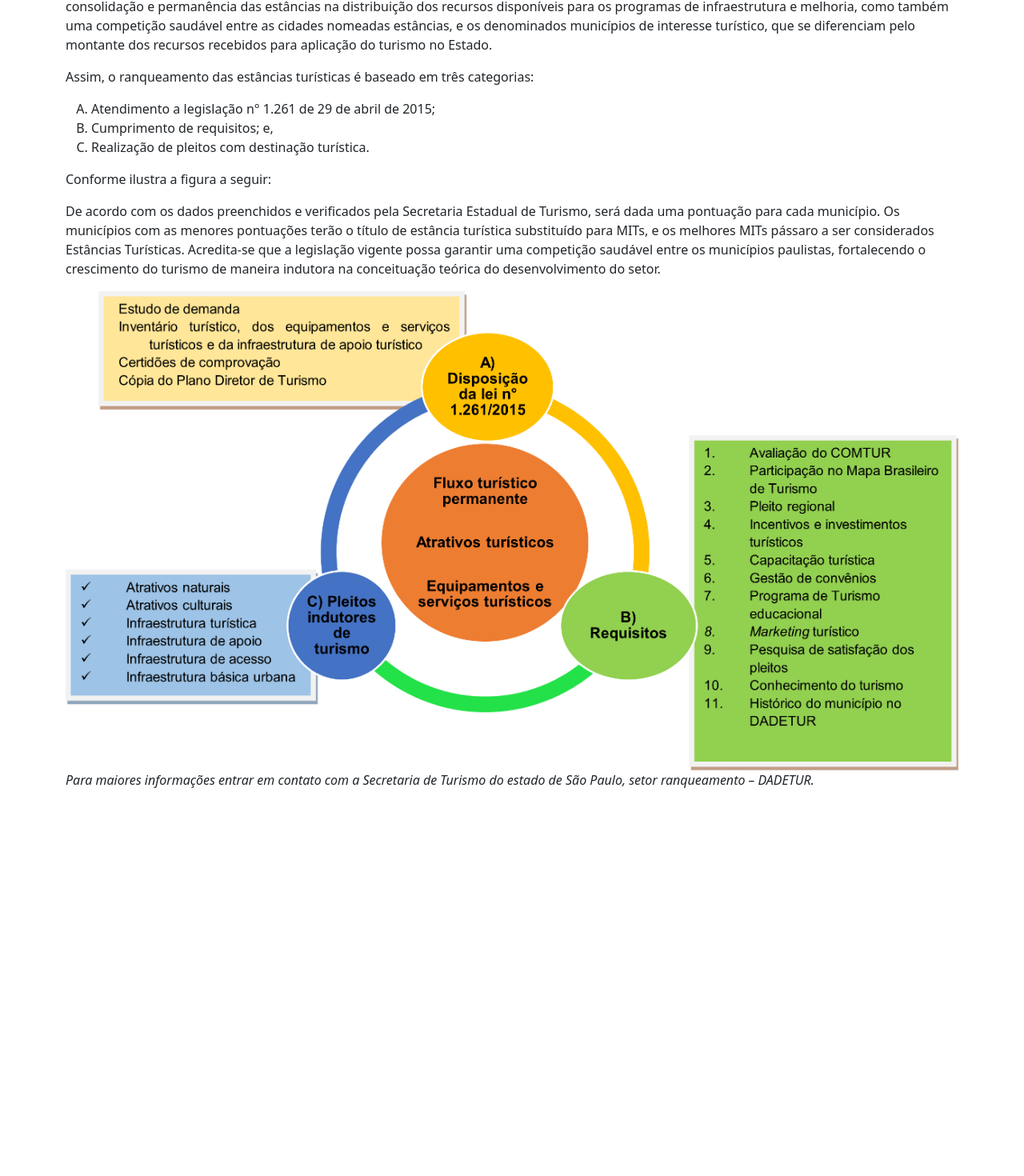
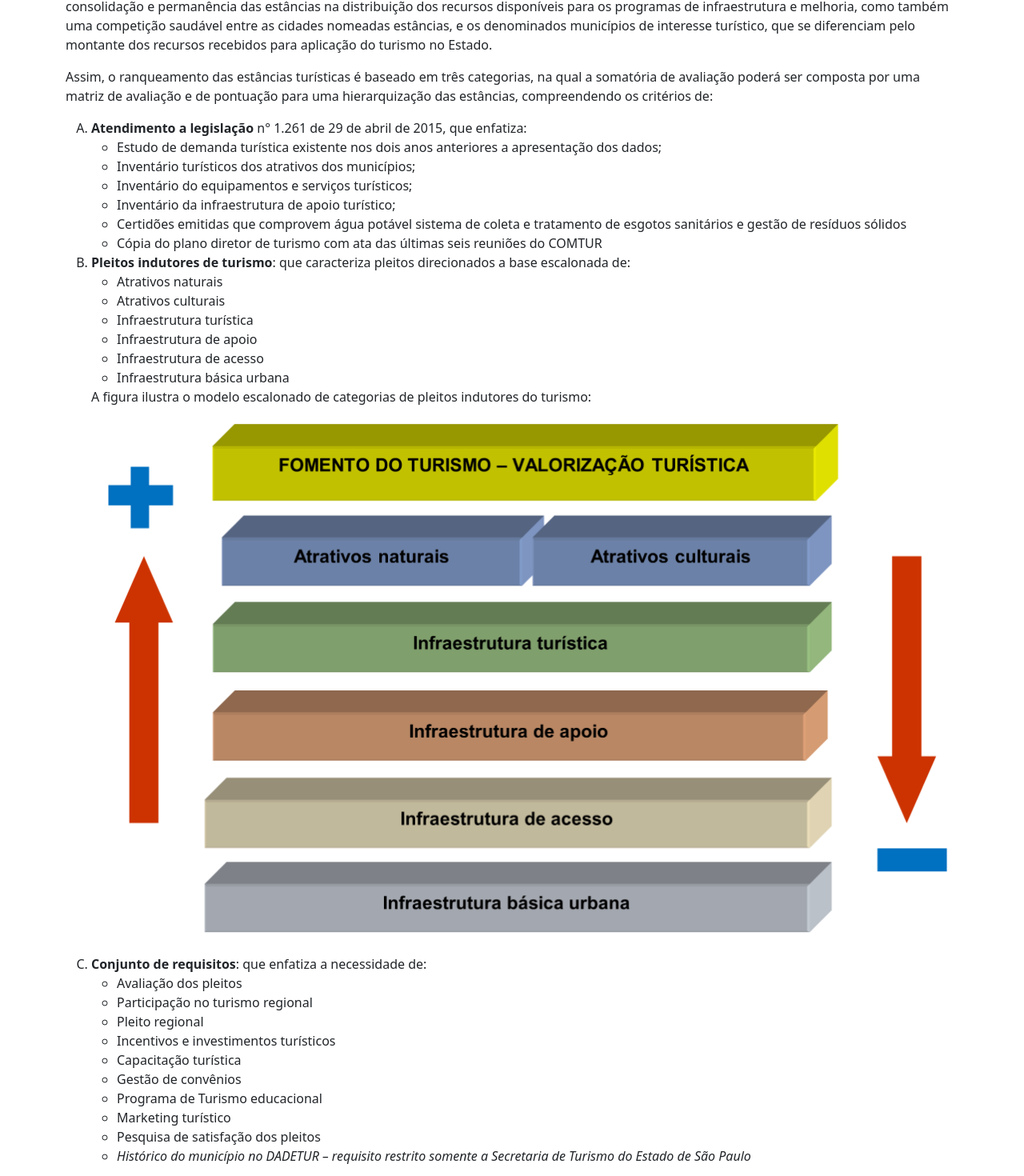
Before and after one commit to lmarcarini/ranqueamento-estancias, a Next.js app: page /ajuda in a window 1280 px wide. Shown: the part 220-1690 px from the top of the page at 80% size. Before the commit the page ends 1223 px from the top, so only its background shows below. Built offline with nearby package versions, Linux system fonts and the light colour scheme; no server answers; the database is empty.

Commit message:
modificado seção ajuda

```diff
--- a/pages/ajuda.js
+++ b/pages/ajuda.js
@@ -4,7 +4,7 @@ import { Button } from "react-bootstrap";
 
 const Ajuda = () => {
   return (
-    <Container className="mt-3">
+    <Container className="mt-3 mb-3">
       <Button className="mb-3">Baixar manual de apoio do software</Button>
       <p>
         O estado de São Paulo tem 645 municípios, dos quais apenas 70 cidades
@@ -22,14 +22,91 @@ const Ajuda = () => {
       </p>
       <p>
         Assim, o ranqueamento das estâncias turísticas é baseado em três
-        categorias:
+        categorias, na qual a somatória de avaliação poderá ser composta por uma
+        matriz de avaliação e de pontuação para uma hierarquização das
+        estâncias, compreendendo os critérios de:
       </p>
       <ol type="A">
-        <li> Atendimento a legislação n° 1.261 de 29 de abril de 2015; </li>
-        <li> Cumprimento de requisitos; e,</li>
-        <li> Realização de pleitos com destinação turística.</li>
+        <li>
+          <b>Atendimento a legislação</b> n° 1.261 de 29 de abril de 2015, que
+          enfatiza:
+          <ul>
+            <li>
+              Estudo de demanda turística existente nos dois anos anteriores a
+              apresentação dos dados;
+            </li>
+            <li>Inventário turísticos dos atrativos dos municípios;</li>
+            <li>Inventário do equipamentos e serviços turísticos;</li>
+            <li>Inventário da infraestrutura de apoio turístico;</li>
+            <li>
+              Certidões emitidas que comprovem água potável sistema de coleta e
+              tratamento de esgotos sanitários e gestão de resíduos sólidos
+            </li>
+            <li>
+              Cópia do plano diretor de turismo com ata das últimas seis
+              reuniões do COMTUR
+            </li>
+          </ul>
+        </li>
+        <li>
+          <b>Pleitos indutores de turismo</b>: que caracteriza pleitos
+          direcionados a base escalonada de:
+          <ul>
+            <li>Atrativos naturais</li>
+            <li>Atrativos culturais</li>
+            <li>Infraestrutura turística </li>
+            <li>Infraestrutura de apoio</li>
+            <li>Infraestrutura de acesso</li>
+            <li>Infraestrutura básica urbana</li>
+          </ul>
+          A figura ilustra o modelo escalonado de categorias de pleitos
+          indutores do turismo:
+          <Image
+            src="categorias-pleitos.png"
+            layout="responsive"
+            height="1373"
+            width="2174"
+          />
+        </li>
+        <li>
+          <b>Conjunto de requisitos</b>: que enfatiza a necessidade de:
+          <ul>
+            <li>Avaliação dos pleitos</li>
+            <li>Participação no turismo regional</li>
+            <li>Pleito regional</li>
+            <li>Incentivos e investimentos turísticos</li>
+            <li>Capacitação turística</li>
+            <li>Gestão de convênios</li>
+            <li>Programa de Turismo educacional</li>
+            <li>Marketing turístico</li>
+            <li>Pesquisa de satisfação dos pleitos</li>
+            <li>
+              <i>
+                Histórico do município no DADETUR – requisito restrito somente a
+                Secretaria de Turismo do Estado de São Paulo
+              </i>
+            </li>
+          </ul>
+        </li>
       </ol>
-      <p>Conforme ilustra a figura a seguir:</p>
+      <p>
+        Considera-se que a estância que conseguir compor os melhores atributos
+        do modelo estará não só garantindo a sua permanência na categoria das
+        estâncias, mas também estará conseguindo melhor fomentar o turismo na
+        concepção de uma análise metodológica conceitual do termo turismo,
+        pautado no desenvolvimento e crescimento da atividade.
+      </p>
+
+      <p>
+        A figura a seguir ilustra o modelo de critérios para o regulamento do
+        ranqueamento das estâncias turísticas.
+      </p>
+      <Image
+        src="tripe-ranqueamento.png"
+        layout="responsive"
+        height="1301"
+        width="2425"
+      />
       <p>
         De acordo com os dados preenchidos e verificados pela Secretaria
         Estadual de Turismo, será dada uma pontuação para cada município. Os
@@ -40,12 +117,6 @@ const Ajuda = () => {
         fortalecendo o crescimento do turismo de maneira indutora na
         conceituação teórica do desenvolvimento do setor.
       </p>
-      <Image
-        src="tripe-ranqueamento.png"
-        layout="responsive"
-        height="1301"
-        width="2425"
-      />
       <p>
         <i>
           Para maiores informações entrar em contato com a Secretaria de Turismo
```
Also changed, not shown: public/categorias-pleitos.png (added).
